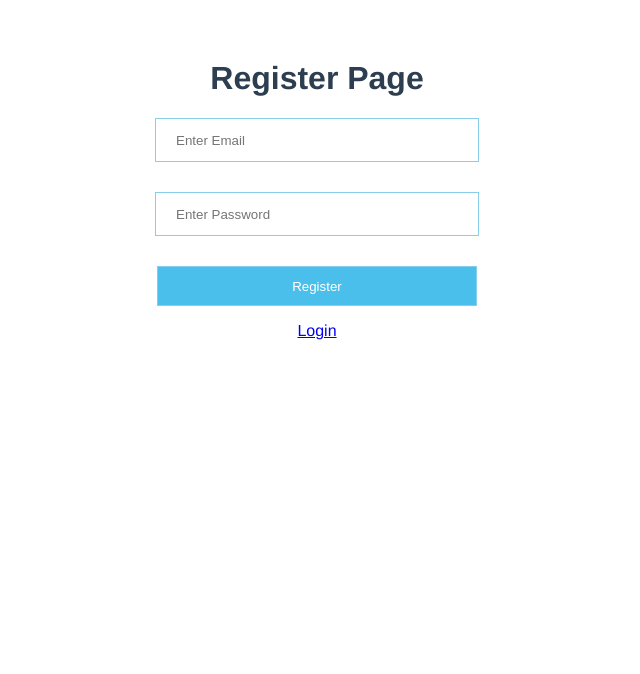
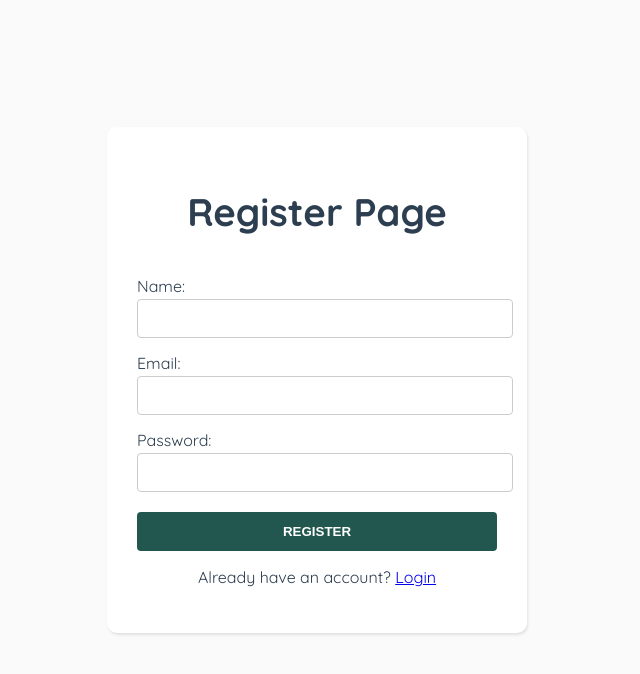
Before and after one commit to purvig04/Splitly, a Vue app in the folder frontend/: page /register in a window 1280 px wide. Shown: the top 674 px of the page, without its empty margins (323-963 px from the left). Built offline with nearby package versions, Linux system fonts and the light colour scheme.

Commit message:
get errors on frontend

```diff
--- a/frontend/package.json
+++ b/frontend/package.json
@@ -8,6 +8,8 @@
     "lint": "vue-cli-service lint"
   },
   "dependencies": {
+    "axios": "^1.12.0",
+    "bootstrap-vue-next": "^0.40.2",
     "core-js": "^3.8.3",
     "vue": "^3.2.13",
     "vue-router": "^4.0.13"
--- a/frontend/public/index.html
+++ b/frontend/public/index.html
@@ -5,6 +5,7 @@
     <meta http-equiv="X-UA-Compatible" content="IE=edge">
     <meta name="viewport" content="width=device-width,initial-scale=1.0">
     <link rel="icon" href="<%= BASE_URL %>favicon.ico">
+    <link href="https://fonts.googleapis.com/css2?family=Quicksand:wght@300;400;500;600;700&display=swap" rel="stylesheet"/>
     <title><%= htmlWebpackPlugin.options.title %></title>
   </head>
   <body>
--- a/frontend/src/App.vue
+++ b/frontend/src/App.vue
@@ -15,7 +15,7 @@ export default {
 
 <style>
 #app {
-  font-family: Avenir, Helvetica, Arial, sans-serif;
+  /* font-family: Avenir, Helvetica, Arial, sans-serif; */
   -webkit-font-smoothing: antialiased;
   -moz-osx-font-smoothing: grayscale;
   text-align: center;
@@ -23,23 +23,73 @@ export default {
   margin-top: 60px;
 }
 
+body{
+  font-family: 'Quicksand', sans-serif;
+  background: #fafafa;
+}
+
+form {
+  width: 360px;
+  margin: 0 auto;
+  padding: 30px;
+  box-shadow: 1px 2px 3px rgba(0,0,0,0.1);
+  border-radius: 10px;
+  background: white;
+}
+
+.register , .login{
+  display: flex;
+  justify-content: center;
+  align-items: center;
+  height: 80vh;
+}
+
+form h2{
+  font-size: 2.4em;
+  font-weight: 900;
+  margin-bottom: 40px;
+}
+
+.register label{
+  float: left;
+  margin-bottom: 3px;
+}
+
 .register input ,.login input{
-  width: 300px;
-  height: 40px;
-  padding-left: 20px;
-  display: block;
-  margin-bottom: 30px;
-  margin-right: auto;
-  margin-left: auto;
-  border: 1px solid skyblue;
+  width: 100%;
+    height: 35px;
+    padding-left: 12px;
+    display: block;
+    font-size: 1em;
+    margin-bottom: 15px;
+    border: 1px solid #ccc;
+    border-radius: 4px;
+
+}
+
+.error{
+  color: #ff0099;
+  margin: 0px 0px;
+  font-size: 0.8em;
+  font-weight: bold;
+
 }
 
 .register button , .login button{
-    width: 320px;
-    height: 40px;
-    border: 1px solid skyblue;
-    background: rgb(75, 191, 236);
-    color: #fff;
-    cursor: pointer;
+  width: 100%;
+  padding: 12px;
+  background: #225750;
+  color: white;
+  border: none;
+  border-radius: 4px;
+  font-weight: bold;
+  cursor: pointer;
+  text-transform: uppercase;
+  font-weight: 700;
+  margin-top: 5px;
+}
+
+.register button:hover ,.login button:hover{
+  background-color: #2980b9;
 }
 </style>
--- a/frontend/src/components/HomePage.vue
+++ b/frontend/src/components/HomePage.vue
@@ -0,0 +1,6 @@
+<template><h1>Home page</h1></template>
+<script>
+export default {
+  name: 'HomePage',
+};
+</script>
--- a/frontend/src/components/LoginPage.vue
+++ b/frontend/src/components/LoginPage.vue
@@ -1,22 +1,25 @@
 <template>
-
-<h1>Login Page</h1>
-<div class="login">
-  <input type="text" v-model="email" placeholder="Enter Email" />
-  <input type="password" v-model="password" placeholder="Enter Password" />
-  <button type="submit" v-on:click="login">Login</button>
-  <p><router-link to="/register">SignUp</router-link></p>
-</div>
+  <div class="login">
+    <form>
+      <h1>Login Page</h1>
+      <input type="text" v-model="email" placeholder="Enter Email" />
+      <input type="password" v-model="password" placeholder="Enter Password" />
+      <button type="button" v-on:click="login">Login</button>
+      <p>
+        Don't have an account?<router-link to="/register">SignUp</router-link>
+      </p>
+    </form>
+  </div>
 </template>
 
 <script>
 export default {
   name: "LoginPage",
-  data(){
-    return{
-        email:'',
-        password:''
-    }
+  data() {
+    return {
+      email: "",
+      password: "",
+    };
   },
-}
+};
 </script>
--- a/frontend/src/components/RegisterPage.vue
+++ b/frontend/src/components/RegisterPage.vue
@@ -1,22 +1,67 @@
 <template>
+<div class="register">
+    <form>
+        <h2>Register Page</h2>
 
-<h1>Register Page</h1>
-<div class="register">
-  <input type="text" v-model="email" placeholder="Enter Email" />
-  <input type="password" v-model="password" placeholder="Enter Password" />
-  <button type="submit" v-on:click="login">Register</button>
-  <p><router-link to="/login">Login</router-link></p>
+        <label for="name">Name:</label>
+        <input type="text" id="name" v-model="name" />
+        <div class="error" v-if="errors.name">{{ errors.name }}</div>
+
+        <label for="email">Email:</label>
+        <input type="email" id="email" v-model="email" />
+        <div class="error" v-if="errors.email">{{ errors.email }}</div>
+
+        <label for="password">Password:</label>
+        <input type="password" id="password" v-model="password" />
+        <div class="error" v-if="errors.password">{{ errors.password }}</div>
+
+        <button type="button" @click="register">Register</button>
+
+        <p>
+            Already have an account?
+            <router-link to="/login">Login</router-link>
+        </p>
+    </form>
 </div>
 </template>
 
 <script>
+import axios from 'axios';
+
 export default {
-  name: "RegisterPage",
-  data(){
-    return{
-        email:'',
-        password:''
+    name: "RegisterPage",
+    data() {
+        return {
+            name: '',
+            email: '',
+            password: '',
+            errors: {}
+        }
+    },
+    methods: {
+
+        async register() {
+            try {
+                const result = await axios.post("http://localhost:3000/api/register", {
+                    name: this.name,
+                    email: this.email,
+                    password: this.password
+                }, {
+                    withCredentials: true
+                })
+                console.log(result.data);
+                if(result.status==201){
+              this.$router.push({name:'Home'})
+            }
+
+            } catch (err) {
+                this.errors = err.response.data.errors;
+                console.log(this.errors)
+
+            }
+
+
+        }
     }
-  },
 }
 </script>
--- a/frontend/src/routes.js
+++ b/frontend/src/routes.js
@@ -1,10 +1,12 @@
 import {createWebHistory,createRouter} from "vue-router";
 import  LoginPage from "./components/LoginPage.vue";
 import RegisterPage from "./components/RegisterPage.vue";
+import HomePage from "./components/HomePage.vue";
 
 const routes = [
   { name: "Login", path: "/login", component: LoginPage },
   { name: "Register", path: "/register", component: RegisterPage },
+  { name: "Home", path: "/", component: HomePage },
 ];
 
 const router= createRouter({history:createWebHistory() ,routes})
```
Also changed, not shown: 1 other file (tests, documents, lock files or other folders).
